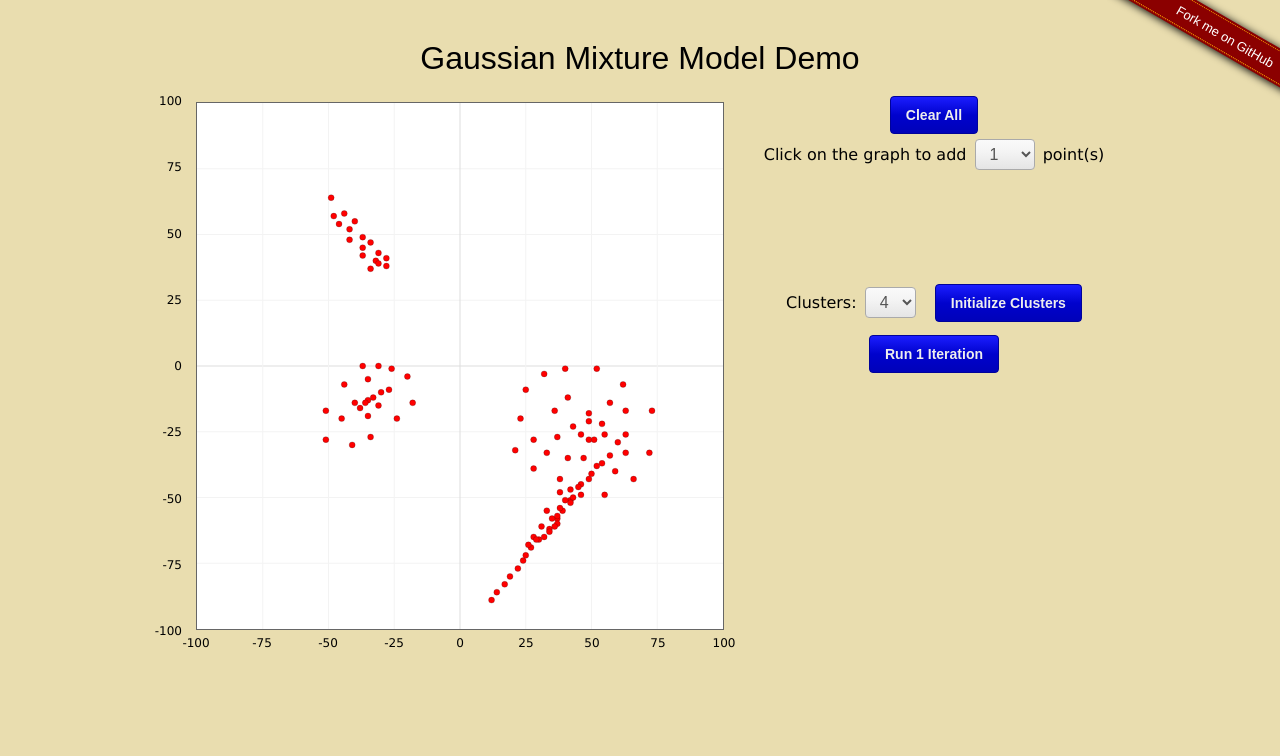
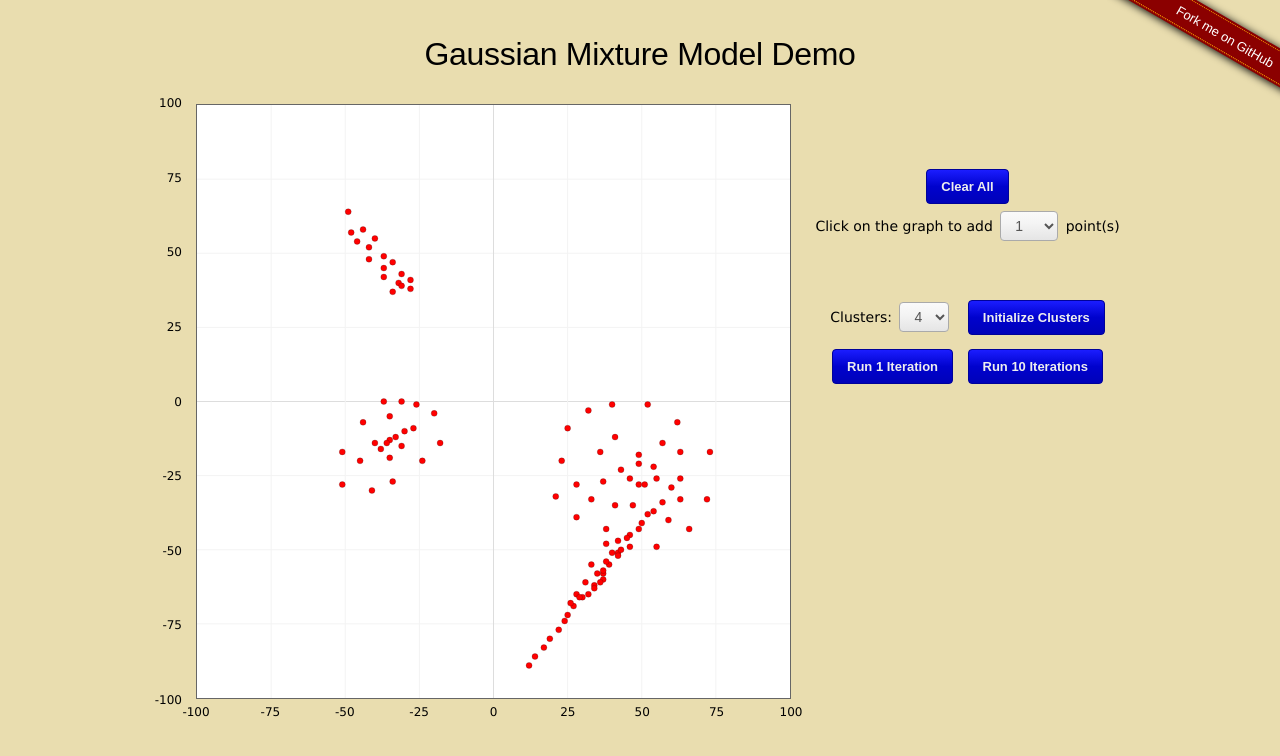
Before and after one commit to lukapopijac/gaussian-mixture-model, a website: page example/index.html in a window 1280 px wide. Drawn offline with Linux system fonts and the light colour scheme.

Commit message:
add run 10 iterations; responsive design;

```diff
--- a/example/controls.js
+++ b/example/controls.js
@@ -4,15 +4,19 @@ document.getElementById('btn-clear').addEventListener('click', function() {
 	redraw();
 });
 
-document.getElementById('btn-run').addEventListener('click', function() {
-	gmm ? gmm.runEM() : initializeGmm();
-	redraw();
-});
+document.getElementById('btn-run-a').addEventListener('click', _ => run(1));
+document.getElementById('btn-run-b').addEventListener('click', _ => run(10));
 
 document.getElementById('btn-init-clusters').addEventListener('click', function() {
 	initializeGmm();
 	redraw();
 });
+
+
+function run(iterations) {
+	gmm ? gmm.runEM(iterations) : initializeGmm();
+	redraw();
+}
 
 function initializeGmm() {
 	let sel = document.getElementById('number-of-clusters');
--- a/example/index.html
+++ b/example/index.html
@@ -14,7 +14,7 @@
 	<body>
 		<h1>Gaussian Mixture Model Demo</h1>
 		<div class="container">
-			<div class="controls-top">
+			<div class="controls controls-top">
 				<button id="btn-clear">Clear All</button>
 				<br>
 				Click on the graph to add
@@ -54,7 +54,7 @@
 				</div>
 			</div>
 
-			<div class="controls-bottom">
+			<div class="controls controls-bottom">
 				Clusters:
 				<select id="number-of-clusters">
 					<option>1</option>
@@ -67,12 +67,13 @@
 				</select>
 				<button id="btn-init-clusters">Initialize Clusters</button>
 				<br>
-				<button id="btn-run">Run 1 Iteration</button>
+				<button id="btn-run-a" class="btn-run">Run 1 Iteration</button>
+				<button id="btn-run-b" class="btn-run">Run 10 Iterations</button>
 			</div>
 		</div>
 
 
-		<style media="(max-width:550px)">.ribbon-h82k1j9{transform:scale(.8)translate(22px,-13px)}</style>
+		<style media="(max-width:500px)">.ribbon-h82k1j9{transform:scale(.7)translate(37px,-21px)}</style>
 		<div class="ribbon-h82k1j9" style="position:absolute;top:0;right:0;width:173px;height:100px;text-align:left;overflow:hidden;pointer-events:none;">
 			<a href="https://github.com/lukapopijac/gaussian-mixture-model" style="position:absolute;transform:rotate(30deg);width:250px;height:80px;right:-81px;top:-24px;cursor:pointer;z-index:2000;pointer-events:auto;">
 				<span style="box-sizing:content-box;position:absolute;bottom:0;width:100%;height:34px;background:darkred;box-shadow:0 1px 8px black;">
--- a/example/style.css
+++ b/example/style.css
@@ -8,15 +8,14 @@ body {
 	margin: 0;
 	background-color: #e9ddaf;
 	margin: 0 auto;
-	font: 12px Verdana, Geneva, sans-serif;
+	font: 13px Verdana, Geneva, sans-serif;
 	max-width: 980px;
 	line-height: 40px;
 }
 h1 {
 	font: calc(3vw + 10px) sans-serif;
-	text-align: center;
-	margin-top: 40px;
-	margin-bottom: 18px;
+	letter-spacing: -.3px;
+	margin: 18px calc(6% - 13px);
 }
 p {margin: 18px 0;}
 /*p:first-child {margin-top: 5px;}
@@ -27,13 +26,8 @@ p:last-child {margin-bottom: 5px;}*/
 	position: relative;
 }
 
-.controls-top {
+.controls {
 	text-align: center;
-	/*border: 1px solid grey;*/
-}
-.controls-bottom {
-	text-align: center;
-	margin-top: 8px;
 	/*border: 1px solid grey;*/
 }
 
@@ -42,9 +36,9 @@ button {
 	border: 1px solid #00029a;
 	background-color: #0002cd;
 	border-radius: 4px;
-	padding: 10px 15px;
+	padding: 9px 14px;
 	text-decoration: none;
-	font-size: 14px;
+	font-size: 13px;
 	font-weight: bold;
 	color: #eee;
 	font-family: sans-serif;
@@ -60,8 +54,8 @@ button:active {
 	background-color: #00029a;
     border-color: #000190;
 }
-button#btn-run {
-	margin-top: 12px;
+button.btn-run {
+	margin: 12px 5px 20px;
 }
 #number-of-clusters {
 	margin-right: 14px;
@@ -87,6 +81,7 @@ select {
 	flex-wrap: wrap;
 	align-content: flex-start;
 	font-size: 11px;
+	margin-bottom: 10px;
 }
 
 .graph .y-axis {
@@ -133,25 +128,26 @@ select {
 
 
 @media screen and (min-width: 641px) {
-	body {
-		font-size: 16px;
-	}
 	h1 {
 		font-size: 32px;
+		text-align: center;
+		margin-top: 36px;
+		margin-bottom: 24px;
 	}
 	.container > .graph {
-		width: 60%;
+		width: calc(100% - 325px);
 		font-size: 12px;
 	}
-	.container > .controls-top {
-		width: 40%;
+	.container > .controls {
+		width: 325px;
 		position: absolute;
 		right: 0;
+		font-size: 14px;
+	}
+	.container > .controls-top {
+		top: 11%;
 	}
 	.container > .controls-bottom {
-		width: 40%;
-		position: absolute;
-		right: 0;
-		top: 180px;
+		top: calc(16% + 100px);
 	}
 }
```
